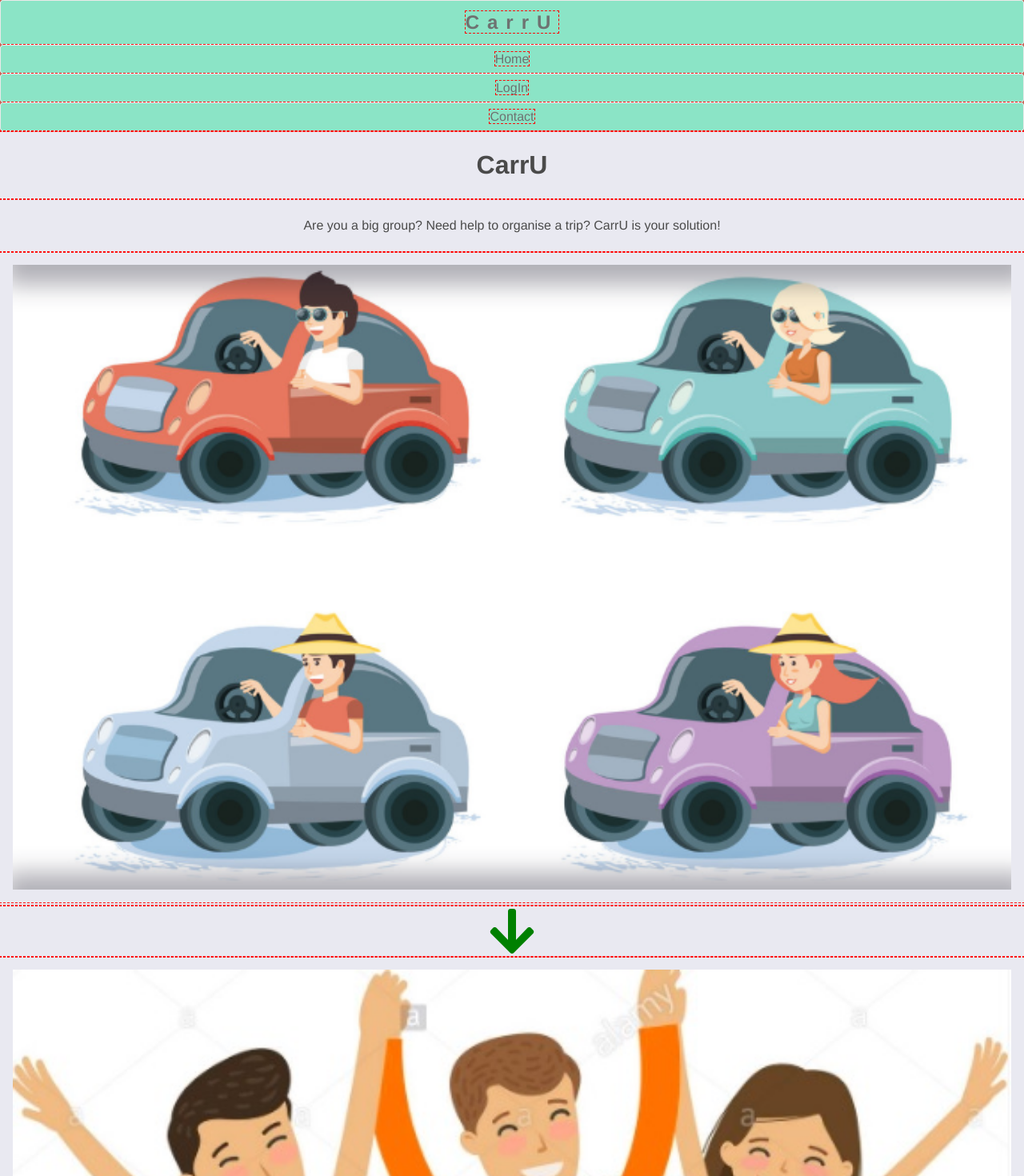
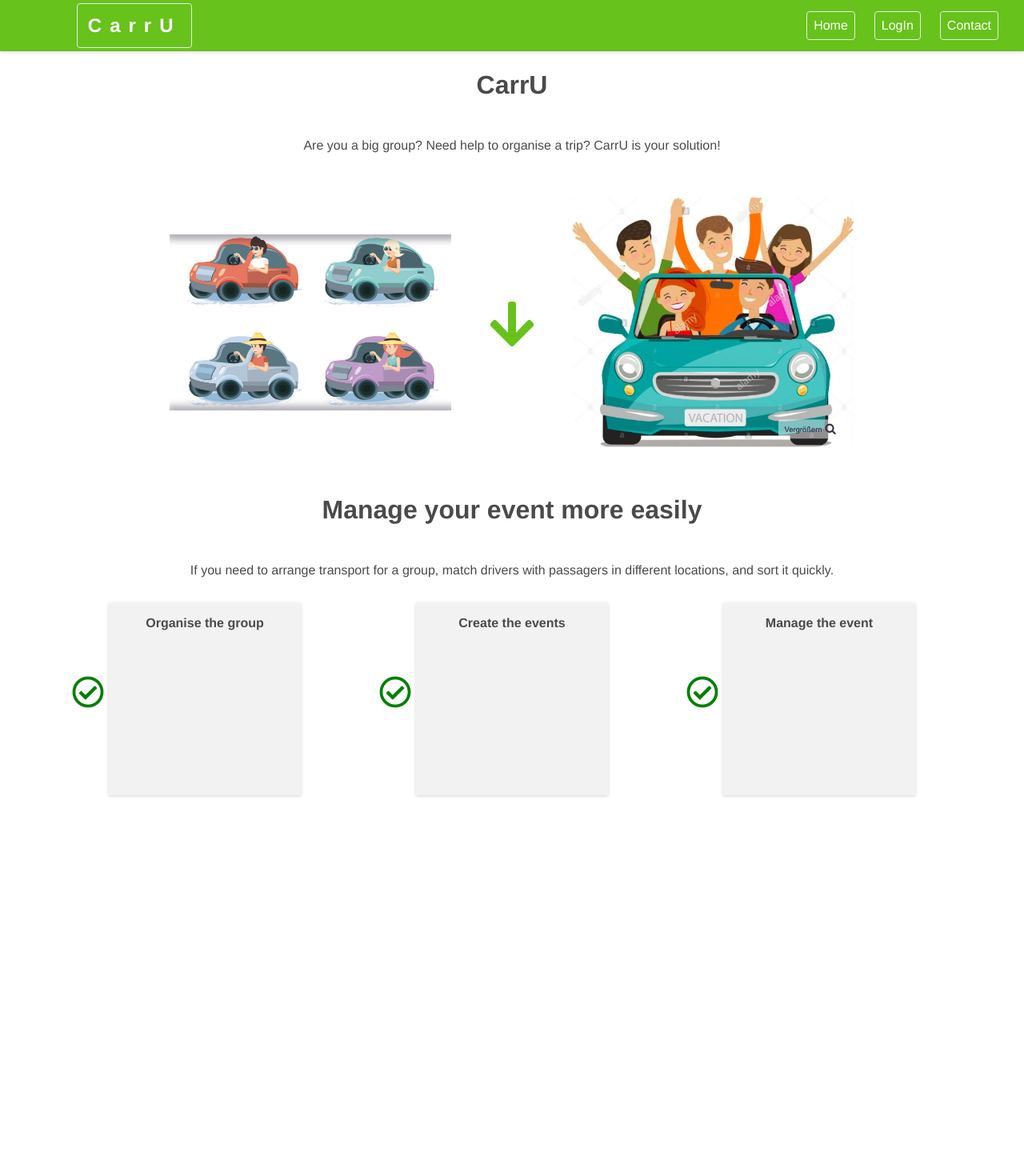
Before and after one commit to wensug/CarrU, a React (Create React App) app: page / in a window 1280 px wide. Shown: the top 1470 px of the page at 80% size. After the commit the page ends 1002 px from the top, so only its background shows below. Built offline with nearby package versions, Linux system fonts and the light colour scheme; a web font is replaced by a local one.

Commit message:
make all the web- app responsive (#30)

```diff
--- a/src/frontend/App.css
+++ b/src/frontend/App.css
@@ -5,7 +5,7 @@
 * {
     margin: 0;
     padding: 0;
-    outline: 1px dashed red;
+    /* outline: 1px dashed red; */
     list-style-type: none;
     text-decoration: none;
     box-sizing: border-box;
@@ -15,5 +15,5 @@
     font-family: Helvetica, Arial, sans-serif;
     font-size: 16px;
     color: #4a4a4a;
-    background-color: #e9e9f1;
+
   }
--- a/src/frontend/components/header/Header.css
+++ b/src/frontend/components/header/Header.css
@@ -2,8 +2,8 @@
     display: flex;
     flex-direction: column;
     text-align: center;
-    background-color: rgb(139, 228, 198);
-    color: #4a4a4a;
+    background-color: #67C21B;
+    color: #000;
   }
 
   .header li {
@@ -22,9 +22,35 @@
 }
 
   .header li a {
-      color:rgb(110, 114, 113);
+      color: #fff;
   }
 
   .header a:hover {
-      background-color: rgb(110, 114, 113, 0.3);
+      color: rgb(255, 247, 35);
   }
+
+
+@media (min-width: 780px) {
+
+  .header {
+    flex-direction: row;
+    align-items: center;
+    background-color: #67C21B;
+    color: #000;
+    height: 4rem;
+    box-shadow: 0 0px 0px #eee, 0 1px 4px #d5d5d5;
+  }
+
+  .header li:first-child {
+    margin-left: 6rem;
+    margin-right: auto;
+}
+
+  .header li {
+    margin-left: 1.5rem;
+  }
+
+  .header li:last-child {
+    margin-right: 2rem;
+  }
+}
--- a/src/frontend/components/homepage/Homepage.css
+++ b/src/frontend/components/homepage/Homepage.css
@@ -1,75 +1,3 @@
-/* .Homepage {
-    display: flex;
-    flex-direction: column;
-} */
-
-/* .Homepage-section {
-    margin: auto;
-    text-align: center;
-    background-color: 0 1px 10px 0 rgba(0, 0, 0, 0.2);
-} */
-
-/* .Homepage-img {
-    margin: 40px;
-    float: right;
-    border: 8px solid white;
-    -webkit-box-shadow: 0 15px 20px -8px rgba(0, 0, 0, 0.2);
-    -moz-box-shadow: 0 15px 20px -8px rgba(0, 0, 0, 0.2);
-    box-shadow: 0 15px 20px -8px rgba(0, 0, 0, 0.2);
-} */
-
-
-/* .Homepage-arrow {
-    width: 50px;
-    height: 50px;
-    float: right;
-    margin-top: 150px;
-    border-top: 20px solid rgb(62, 165, 84);
-    border-right: 20px solid  rgb(62, 165, 84);
-    transform: rotate(45deg);
-    border-radius: 15%;
-} */
-
-/* ol.Homepage-ticklist {
-    list-style-position: inside;
-    overflow: hidden;
-    border: 8px solid white;
-    background-color: rgb(245, 245, 245);
-    -webkit-box-shadow: 0 15px 20px -8px rgba(0, 0, 0, 0.2);
-    -moz-box-shadow: 0 15px 20px -8px rgba(0, 0, 0, 0.2);
-    box-shadow: 0 15px 20px -8px rgba(0, 0, 0, 0.2);
-
-} */
-/* ol.Homepage-ticklist li{
-    float: left;
-    width: 250px;
-    margin: 20px;
-    text-align: center;
-} */
-
-/* ul.Homepage-ticklist  {
-
-    overflow: hidden;
-    border: 8px solid white;
-    background-color: rgb(245, 245, 245);
-    -webkit-box-shadow: 0 15px 20px -8px rgba(0, 0, 0, 0.2);
-    -moz-box-shadow: 0 15px 20px -8px rgba(0, 0, 0, 0.2);
-    box-shadow: 0 15px 20px -8px rgba(0, 0, 0, 0.2);
- }
-
-ul.Homepage-ticklist li {
-    display: inline-block;
-    margin: 30px;
-    text-align: center;
-    font-weight: bold;
-}  */
-/* @media only screen and (max-width: 600px) {
-    .Homepage{
-        flex-direction: column;
-    }
-} */
-
-
 .homepage h1, .homepage p {
    padding: 1.5rem;
    text-align: center;
@@ -82,7 +10,7 @@
 
 .fas {
     text-align: center;
-    color: green;
+    color: #67C21B;
     width: 100%;
     font-size: 4rem;
 }
@@ -92,20 +20,22 @@
     flex-direction: column;
    align-items: center;
     text-align: center;
-    background-color: rgb(245, 245, 245);
+    background-color: #fff;
     -webkit-box-shadow: 0 15px 20px -8px rgba(0, 0, 0, 0.2);
     -moz-box-shadow: 0 15px 20px -8px rgba(0, 0, 0, 0.2);
     box-shadow: 0 15px 20px -8px rgba(0, 0, 0, 0.2);
-    position: relative;
+
 }
 
 .homepage-ticklist li {
     padding: 1rem;
     margin: 0.5rem;
     font-weight: bold;
-    background-color:  rgb(206, 206, 206);
-    width: 213px;
-    height: 220px;
+    background-color:  #F2F2F2;
+    width: 15rem;
+    height: 15rem;
+    position: relative;
+    box-shadow: 0 0px 0px #eee, 0 1px 4px #d5d5d5;
 }
 
 
@@ -113,7 +43,7 @@
     position: absolute;
     top: 19px;
     left: 37px;
-    font-size: 30px;
+    font-size: 40px;
     color: green;
 }
 
@@ -122,9 +52,38 @@
     top: 40px;
     left: 37px;
     font-size: 30px;
-    color: green;
+    color: #67C21B;
 }
 
 #one, #two, #three {
     display: none;
+    top: 91px;
+    left: -46px;
 }
+
+@media (min-width: 780px) {
+
+    .box {
+        margin: 1rem;
+    }
+    .homepage-img {
+        max-width: 30%;
+    }
+    .img-section {
+        display: flex;
+        justify-content: center;
+        align-items: center
+    }
+
+    #one, #two, #three {
+        display: block;
+    }
+
+    .homepage-ticklist {
+        display: flex;
+        flex-direction: row;
+        align-items: center;
+        justify-content: space-evenly;
+        text-align: center;
+    }
+  }
--- a/src/frontend/components/homepage/Homepage.js
+++ b/src/frontend/components/homepage/Homepage.js
@@ -13,20 +13,16 @@
                         <h1>CarrU</h1>
                         <p>Are you a big group? Need help to organise a trip? CarrU is your solution!</p>
                     </div>
-                    <div className='homepage-img'>
-                        <img
-                            src={img_1}
-                            alt='peoplecar'
-                        />
-                    </div>
-                    <div className='homepage-arrow'>
-                        <i class="fas fa-arrow-down"></i>
-                    </div>
-                    <div className='homepage-img'>
-                        <img
-                            src={img_2}
-                            alt='peoplecars'
-                        />
+                    <div className='img-section'>
+                        <div className='homepage-img box'>
+                            <img src={img_1} alt='peoplecar' />
+                        </div>
+                        <div className='homepage-arrow box'>
+                            <i class="fas fa-arrow-down"></i>
+                        </div>
+                        <div className='homepage-img box'>
+                            <img src={img_2} alt='peoplecars' />
+                        </div>
                     </div>
                 </div>
                 <div className='homepage-section'>
```
Also changed, not shown: src/frontend/components/header/Header.js (+1 -7 lines).
